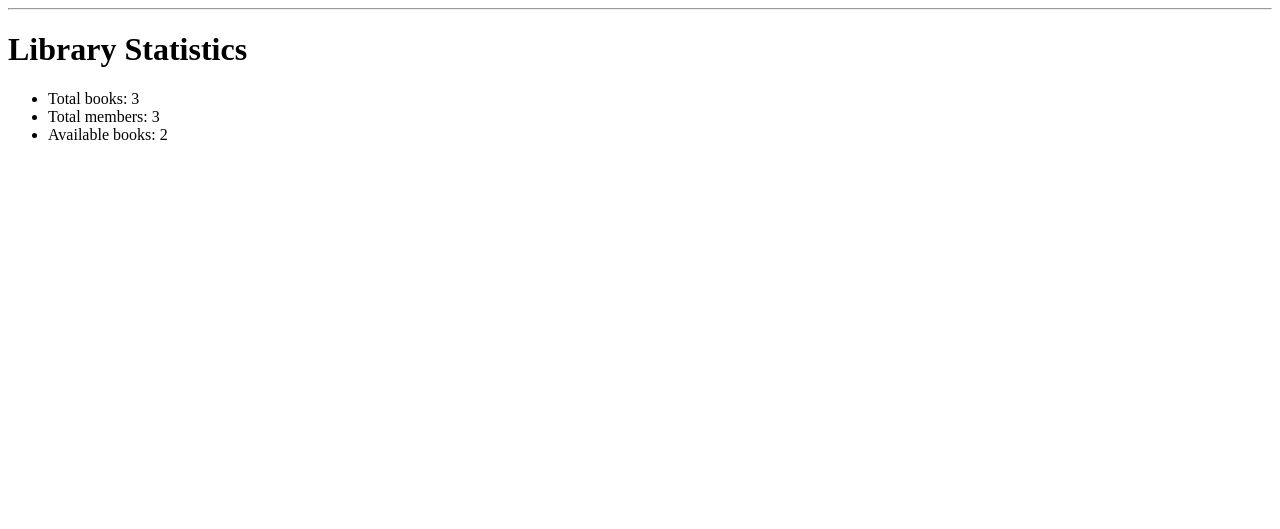
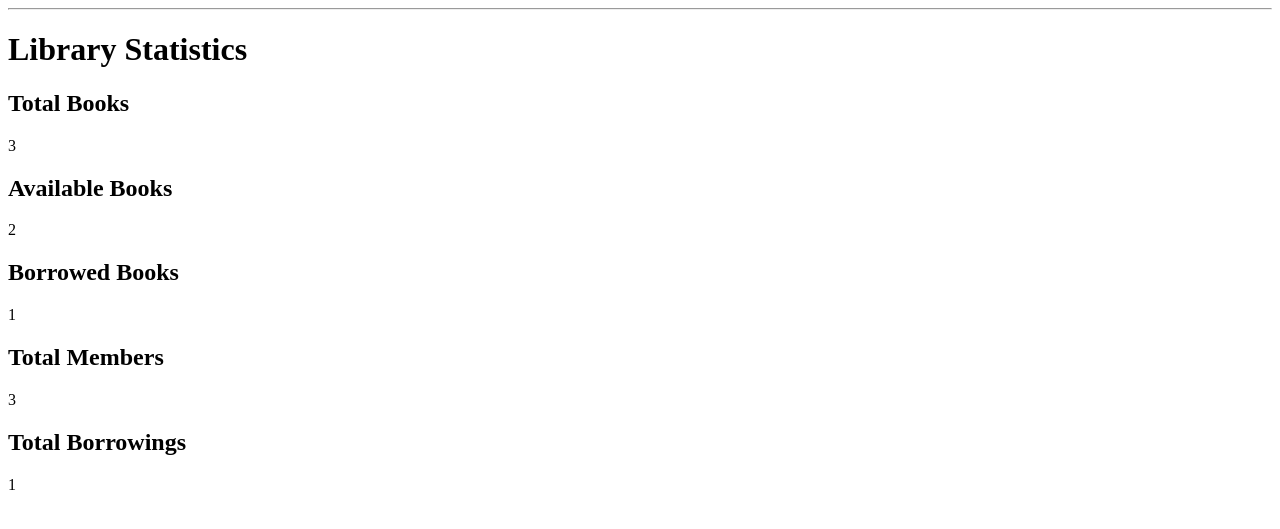
Before and after one commit to mohammadraof/Project_three_Harvard, a Django app: page /statistics/ in a window 1280 px wide. Shown: the part 98-627 px from the top of the page. Run offline with Django 5.2, Linux system fonts and the light colour scheme.

Commit message:
Update the statistics function and update the statistics HTML. Create a README.MD file to explain the project and create a REQUIREMENTS.TXT file and write the Django model used in the project.

```diff
--- a/library/templates/library/statistics.html
+++ b/library/templates/library/statistics.html
@@ -2,12 +2,31 @@
 
 {% block content %}
 
-    <h1>Library Statistics</h1>
+<h1>Library Statistics</h1>
 
-    <ul>
-        <li>Total books: {{ total_books }}</li>
-        <li>Total members: {{ total_members }}</li>
-        <li>Available books: {{ available_books }}</li>
-    </ul>
+<div>
+    <h2>Total Books</h2>
+    <p>{{ total_books }}</p>
+</div>
+
+<div>
+    <h2>Available Books</h2>
+    <p>{{ available_books }}</p>
+</div>
+
+<div>
+    <h2>Borrowed Books</h2>
+    <p>{{ borrowed_books }}</p>
+</div>
+
+<div>
+    <h2>Total Members</h2>
+    <p>{{ total_members }}</p>
+</div>
+
+<div>
+    <h2>Total Borrowings</h2>
+    <p>{{ total_borrowings }}</p>
+</div>
 
 {% endblock %}
--- a/library/views.py
+++ b/library/views.py
@@ -148,14 +148,19 @@ def member_list(request):
 
 def statistics(request):
     total_books = len(books)
+    available_books = sum(1 for book in books if book["available"])
+    borrowed_books = total_books - available_books
     total_members = len(members)
-    available_books = len([
-        book for book in books
-        if book["available"]
-    ])
+    total_borrowings = len(borrowings)
 
-    return render(request, "library/statistics.html", {
-        "total_books": total_books,
-        "total_members": total_members,
-        "available_books": available_books,
-    })
+    return render(
+        request,
+        "library/statistics.html",
+        {
+            "total_books": total_books,
+            "available_books": available_books,
+            "borrowed_books": borrowed_books,
+            "total_members": total_members,
+            "total_borrowings": total_borrowings,
+        },
+    )
--- /dev/null
+++ b/requirements.txt
@@ -0,0 +1 @@
+Django==5.2.6
```
Also changed, not shown: README.md (added).
